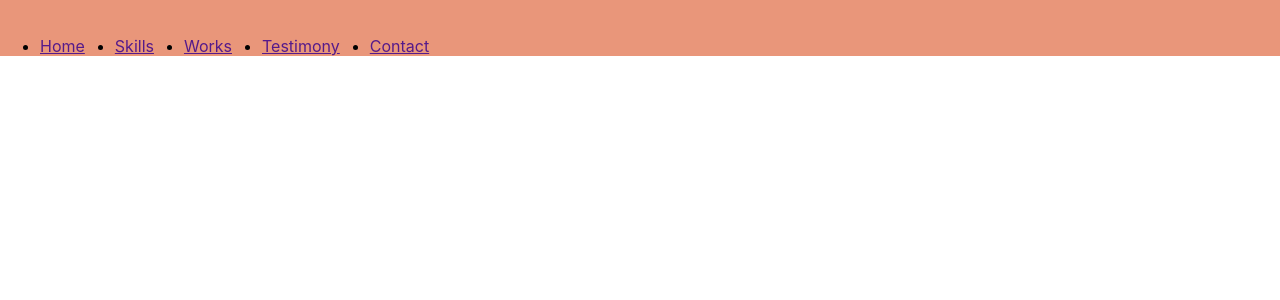
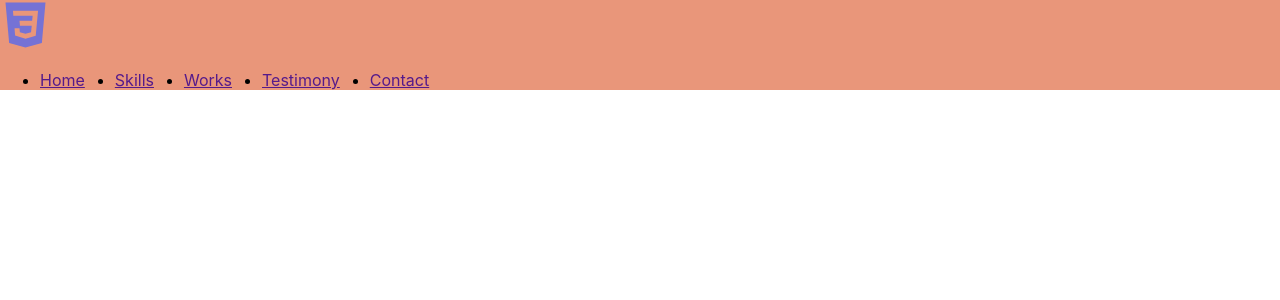
Before and after one commit to GlezovDmitriy/Portfolio, a React app: page / in a window 1280 px wide. Shown: the top 300 px of the page. Built offline with nearby package versions, Linux system fonts and the light colour scheme.

Commit message:
added IconPropsType

```diff
--- a/src/components/Logo.tsx
+++ b/src/components/Logo.tsx
@@ -1,9 +1,12 @@
 import React from 'react';
+import Icon from "./icon/Icon";
+
+
 
 export const Logo = () => {
     return (
         <a href="">
-            <img src="" alt=""/>
+            <Icon iconId={'css'}/>
         </a>
     );
 };
--- a/src/components/icon/Icon.tsx
+++ b/src/components/icon/Icon.tsx
@@ -0,0 +1,19 @@
+import React from 'react';
+import iconsSprite from '../../assets/images/sprite.svg'
+
+type IconPropsType = {
+    iconId: string
+    width?: string
+    height?: string
+    viewBox?: string
+}
+
+export const Icon = (props: IconPropsType) => {
+    return (
+            <svg width={props.width || '50'} height={props.height || '50'} viewBox={props.viewBox || '0 0 50 50'} fill="none" xmlns="http://www.w3.org/2000/svg">
+            <use xlinkHref={`${iconsSprite}#${props.iconId}`}/>
+            </svg>
+    );
+};
+
+export default Icon;
```
